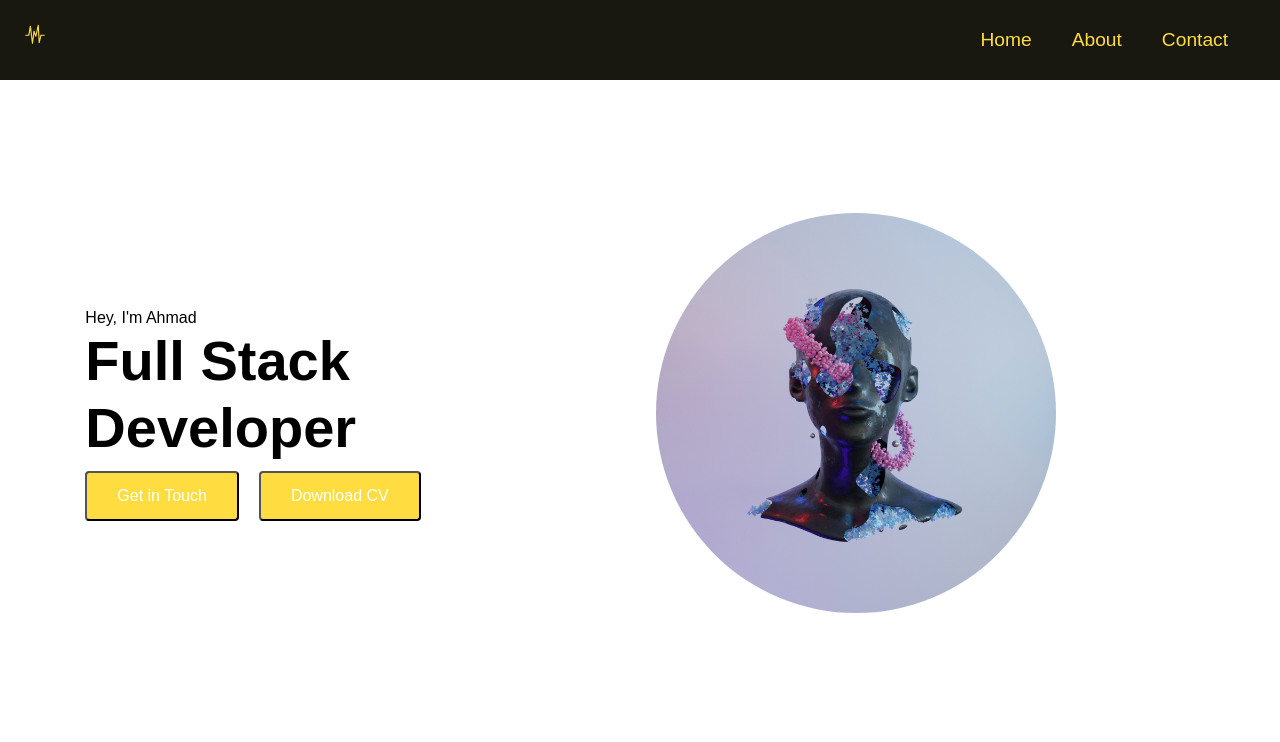
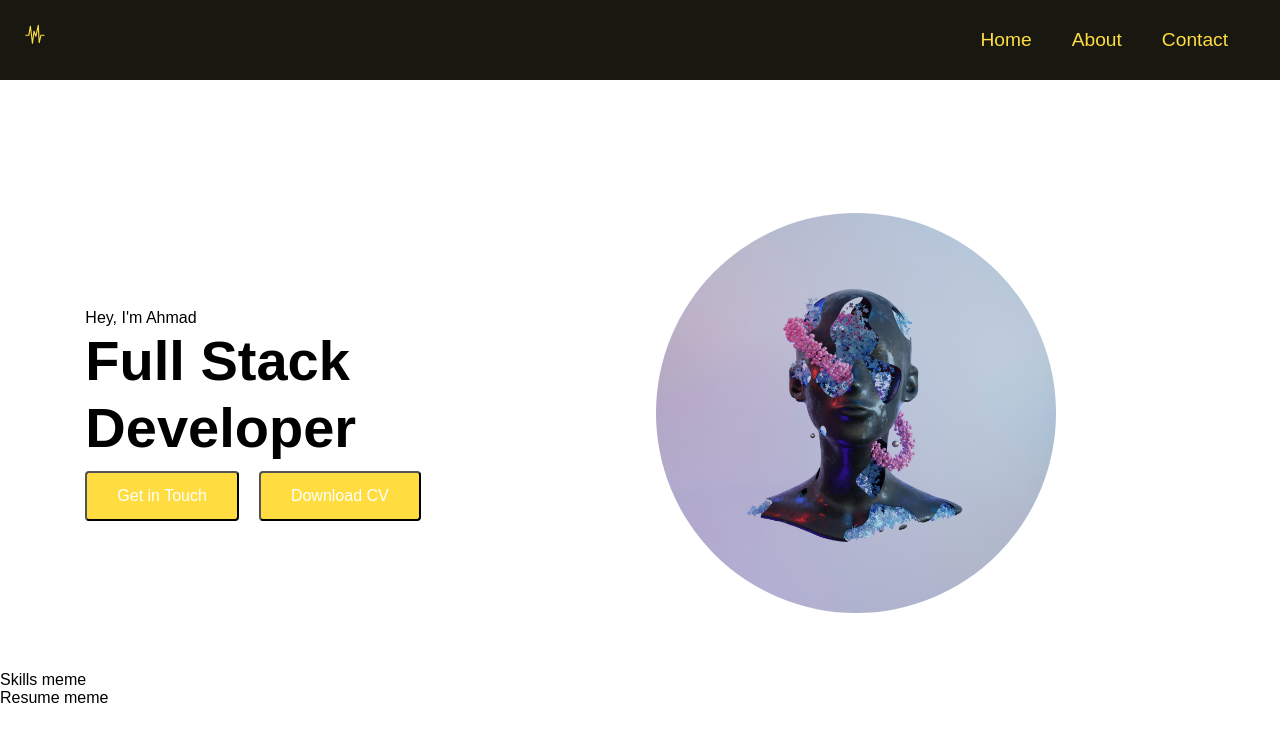
Before and after one commit to ahmad-mj/react-portfolio, a React (Create React App) app: page / in a window 1280 px wide. Shown: the top 742 px of the page. Built offline with nearby package versions, Linux system fonts and the light colour scheme; a web font is replaced by a local one.

Commit message:
Render Skills and resume components in Home Page

```diff
--- a/src/containers/home/index.jsx
+++ b/src/containers/home/index.jsx
@@ -1,11 +1,15 @@
 import React from "react";
 import HeroSection from "./HeroSection";
 import "./styles.scss";
+import Skills from "../skills";
+import Resume from "../resume";
 
 const Home = () => {
 return(
     <>
         <HeroSection/>
+        <Skills/>
+        <Resume/>
     </>
     )
 }
```
